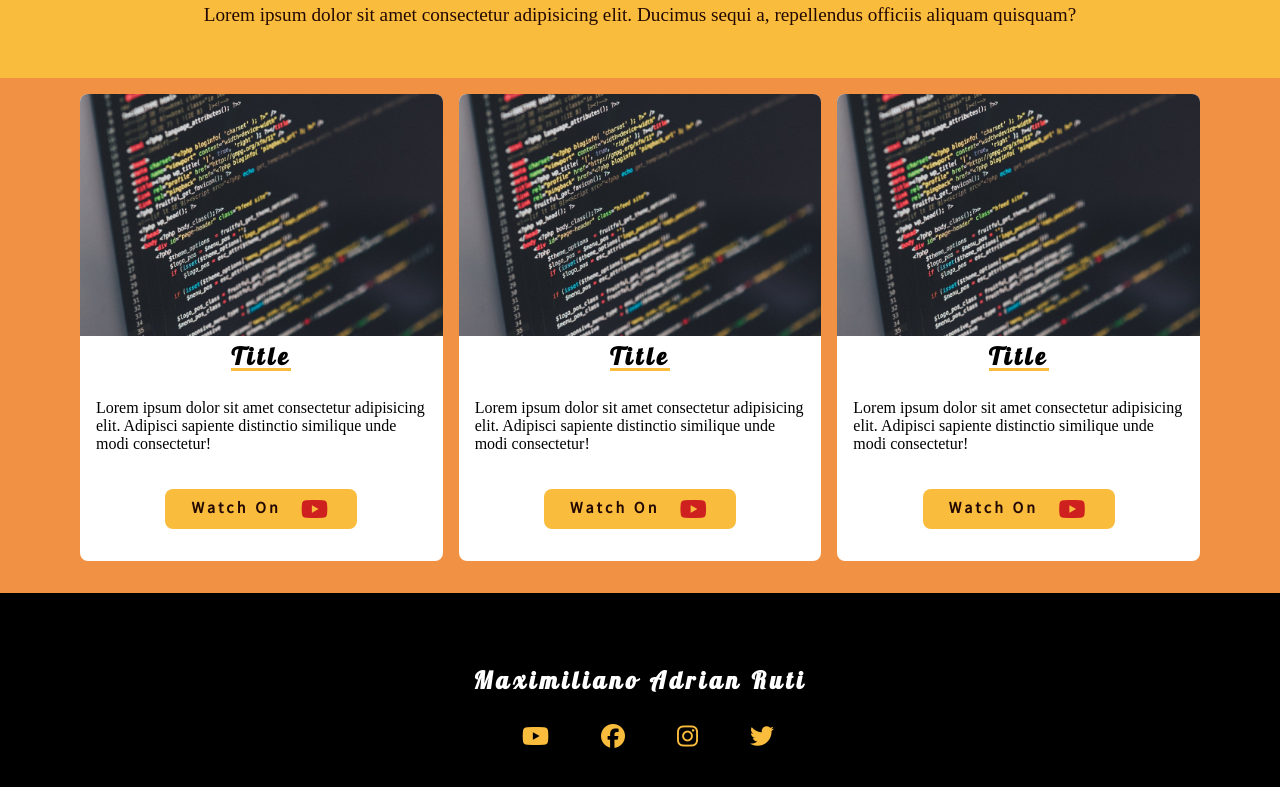
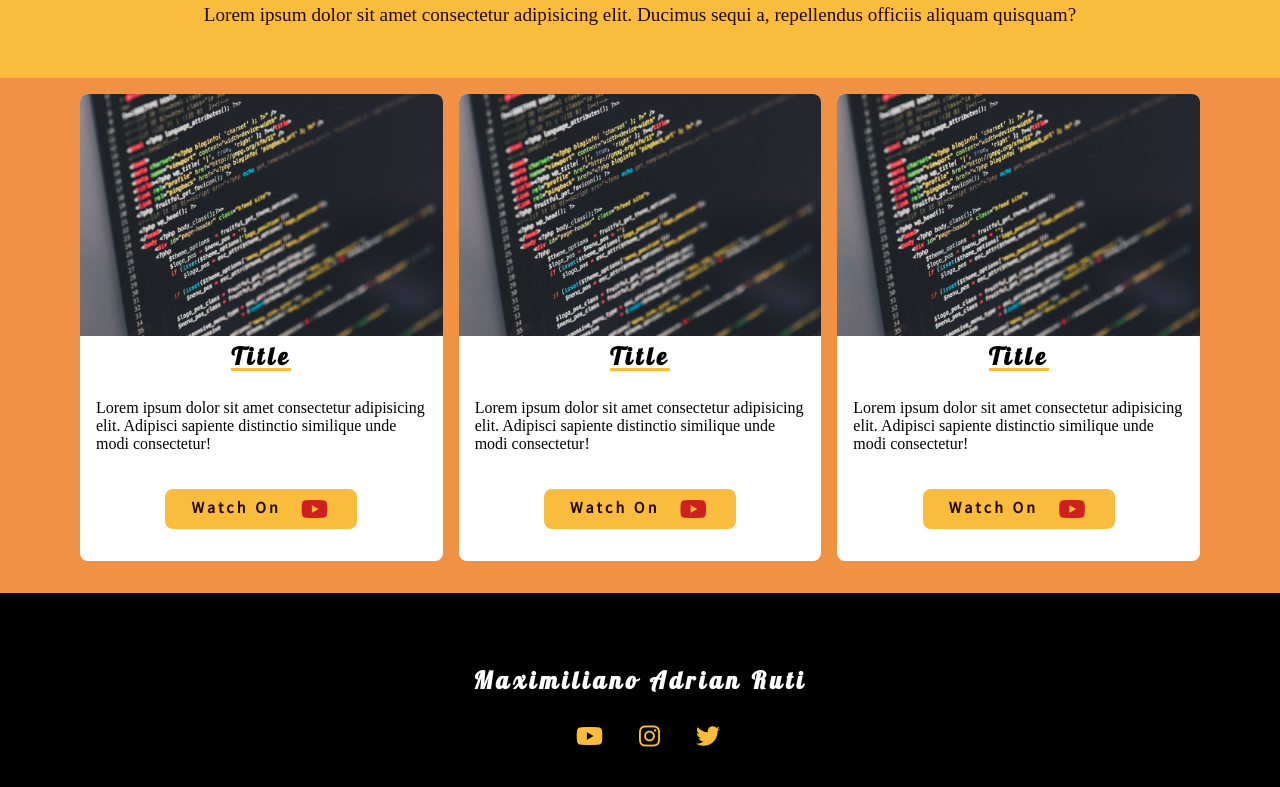
Before and after one commit to maxrpark/myFirstWebsite0.2, a plain HTML site: page index.html in a window 1280 px wide. Shown: the part 2253-3040 px from the top of the page. Drawn offline with Linux system fonts and the light colour scheme.

Commit message:
first commit

```diff
--- a/index.html
+++ b/index.html
@@ -243,7 +243,7 @@
         </div>
         <div class="social-icons">
           <a href=""><i class="fab fa-youtube"></i></a>
-          <a href=""><i class="fab fa-facebook"></i></a>
+
           <a href=""><i class="fab fa-instagram"></i></a>
           <a href=""><i class="fab fa-twitter"></i></a>
 
--- a/style.css
+++ b/style.css
@@ -428,7 +428,7 @@ Footer
   text-align: center;
 }
 .social-icons a {
-  padding: 1rem;
+  padding: 0.5rem;
   margin-left: 1rem;
 }
 .social-icons i {
```
